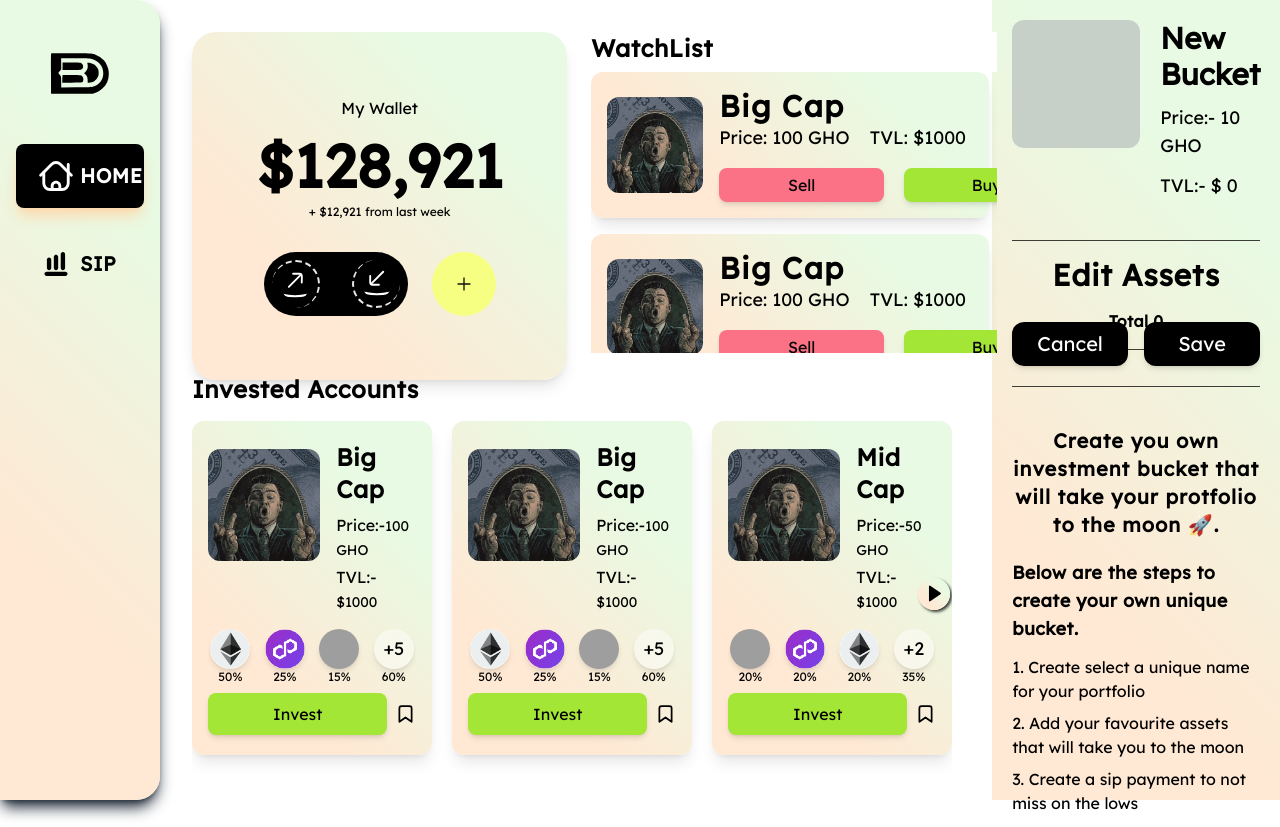
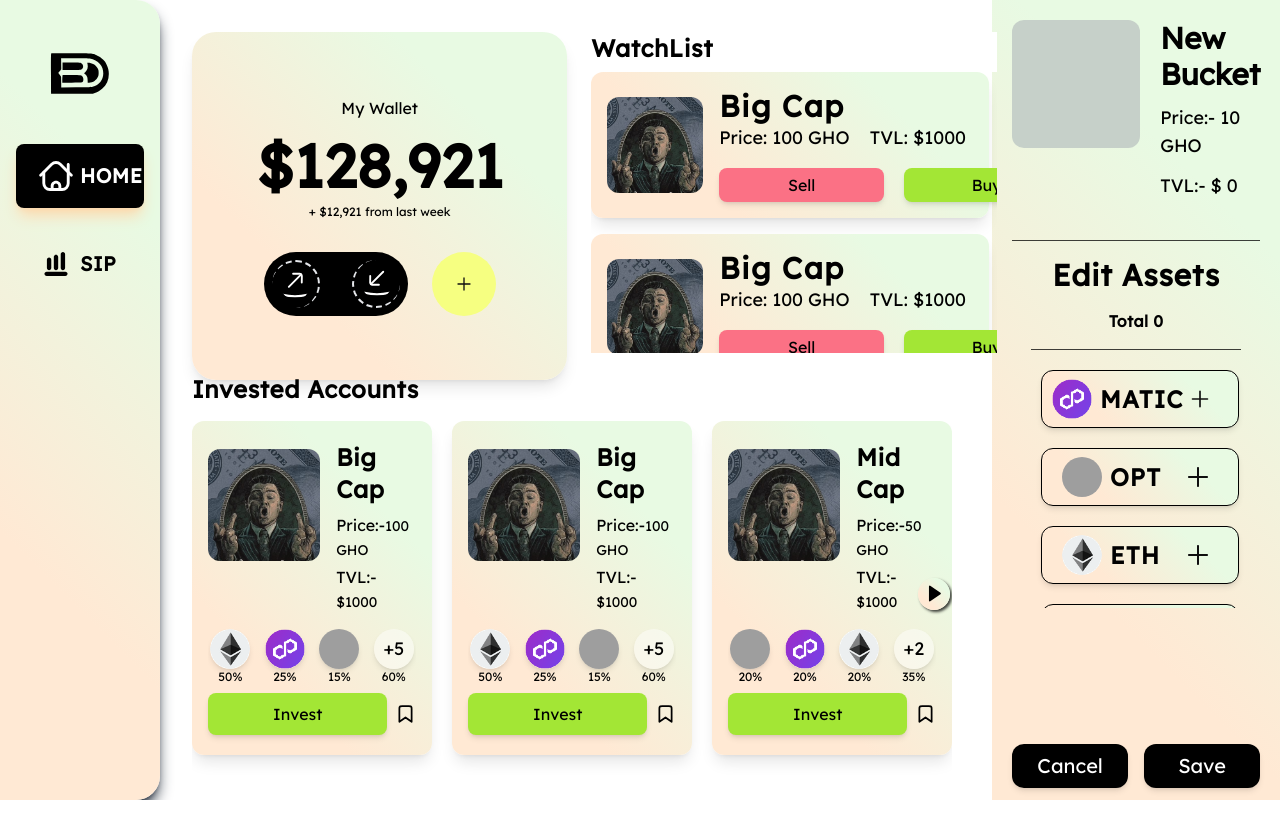
Before and after one commit to douchebank/dbank, a React (Create React App) app: page /dashboard in a window 1280 px wide. Both pictures are taken after a click on the button "Add Assets". After the commit the page ends 800 px from the top, so only its background shows below. Built offline with nearby package versions, Linux system fonts and the light colour scheme; grey boxes are pictures that could not be loaded.

Commit message:
dummy Assets added

```diff
--- a/src/components/RightTab/AddAssets.tsx
+++ b/src/components/RightTab/AddAssets.tsx
@@ -1,6 +1,7 @@
 import AssetCard from "./AssetCard";
 import search from "../../assets/search.svg";
 import { AssetType } from "../../constants/Types";
+import { DummyAssets } from "../../utils/dummyAssets";
 
 type AddAssetParam = {
   onClose: () => void;
@@ -29,7 +30,9 @@ const AddAssets = ({ onClose, assetData }: AddAssetParam) => {
       </div> */}
 
       <div className=" flex flex-col gap-2 divide-black divide-opacity-75">
-        <p className="font-bold tracking-wide px-5 mx-auto block">Total {assetData.length} </p>
+        <p className="font-bold tracking-wide px-5 mx-auto block">
+          Total {assetData.length}{" "}
+        </p>
         <div className="max-h-[250px] overflow-y-scroll w-full overflow-x-hidden scrollbar">
           {assetData.map((asset) => {
             return (
@@ -41,10 +44,10 @@ const AddAssets = ({ onClose, assetData }: AddAssetParam) => {
             );
           })}
         </div>
-        <hr  className="w-[85%] mx-auto"/>
+        <hr className="w-[85%] mx-auto" />
         {/*  Loop all the assets avaliable to create the bucket */}
         <div className="max-h-[250px] overflow-y-scroll w-full overflow-x-hidden scrollbar pb-5 ">
-          {assetData.map((asset) => {
+          {DummyAssets.map((asset) => {
             return (
               <AssetCard assetData={asset} isEditable={true} toBeAdded={true} />
             );
--- a/src/components/RightTab/RightTab.tsx
+++ b/src/components/RightTab/RightTab.tsx
@@ -179,6 +179,7 @@ const RightTab = ({ callType, bucketData }: RightTabParams) => {
           </div>
         ) : (
           <>
+            {!isEditing && (
               <div className="pt-10">
                 <p className="text-center text-xl font-bold tracking-wider ">
                   Create you own investment bucket that will take your protfolio
@@ -195,6 +196,7 @@ const RightTab = ({ callType, bucketData }: RightTabParams) => {
                   <li>3. Create a sip payment to not miss on the lows</li>
                 </ul>
               </div>
+            )}
           </>
         )}
       </div>
--- /dev/null
+++ b/src/utils/dummyAssets.ts
@@ -0,0 +1,17 @@
+import { AssetType } from "../constants/Types";
+
+import MATIC from "../assets/icons/polygon.png";
+import OPT from "../assets/icons/optimistic.png";
+import ETH from "../assets/icons/ethereum.png";
+import ARB from "../assets/icons/arbitrum.png";
+import AVAX from "../assets/icons/avalanche.png";
+import USDT from "../assets/icons/usdt.png";
+
+export const DummyAssets: AssetType[] = [
+  { logo: `${MATIC}`, name: "MATIC", percentage: 0 },
+  { logo: `${OPT}`, name: "OPT", percentage: 0 },
+  { logo: `${ETH}`, name: "ETH", percentage: 0 },
+  { logo: `${ARB}`, name: "ARB", percentage: 0 },
+  { logo: `${AVAX}`, name: "AVAX", percentage: 0 },
+  { logo: `${USDT}`, name: "USDT", percentage: 0 },
+];
```
Lines whose indentation alone changed are shown as unchanged.
